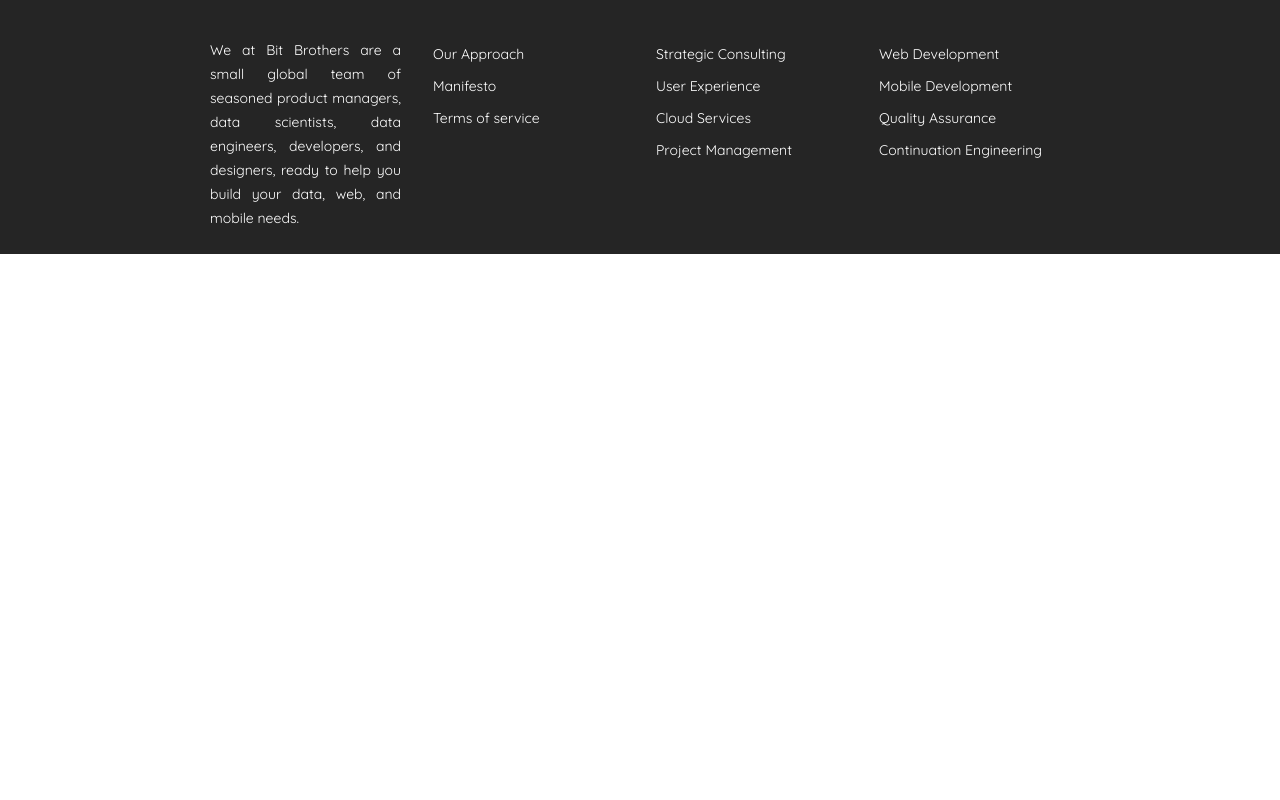
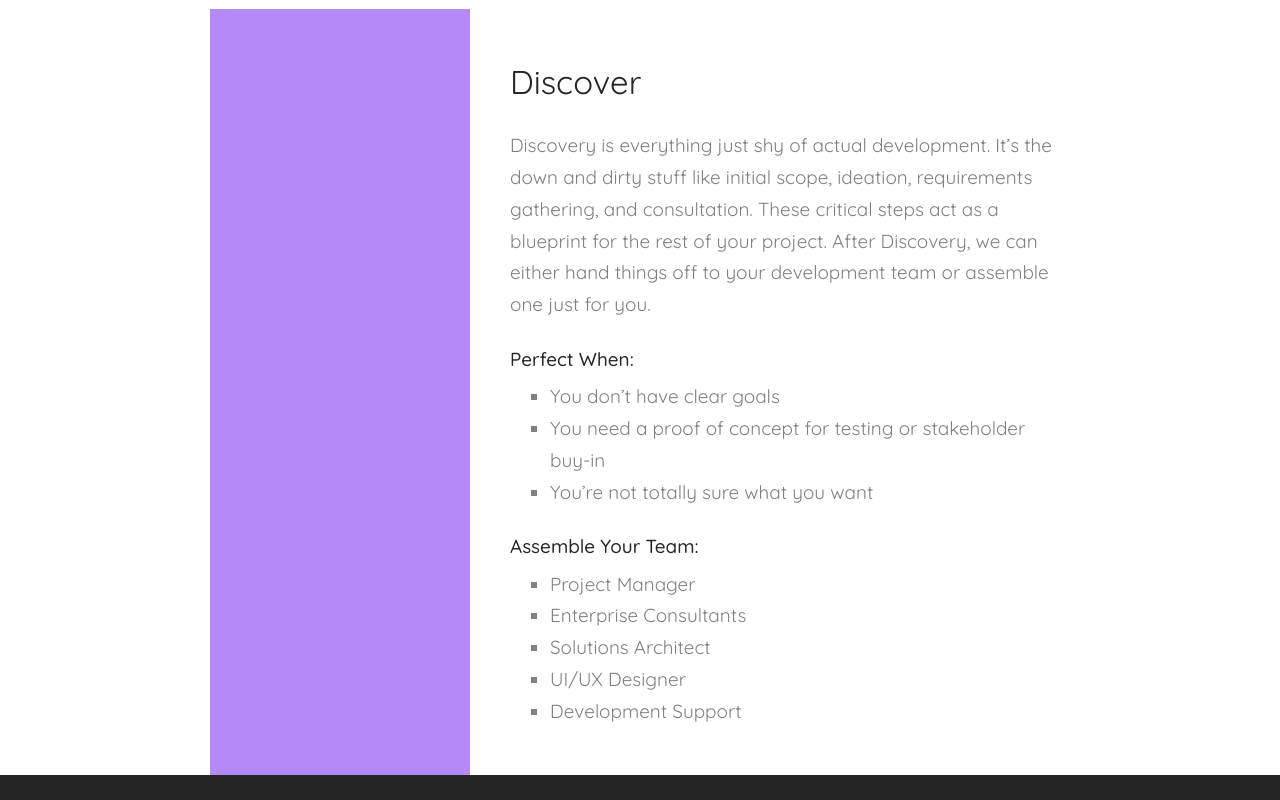
Before and after one commit to AnandPawanipagar/bitbrothers-clone, a Next.js app: page /approch in a window 1280 px wide. Shown: the part 400-1200 px from the top of the page. Before the commit the page ends 800 px from the top, so only its background shows below. Built offline with nearby package versions, Linux system fonts and the light colour scheme.

Commit message:
discover component is created now we need to repeat it for others

```diff
--- a/src/components/Approach/Discover.js
+++ b/src/components/Approach/Discover.js
@@ -1,10 +1,56 @@
 import React from "react";
 
 const Discover = () => {
+  const firstList = [
+    "You don’t have clear goals",
+    " You need a proof of concept for testing or stakeholder buy-in",
+    "You’re not totally sure what you want",
+  ];
+  const secondList = [
+    "Project Manager",
+    "Enterprise Consultants",
+    "Solutions Architect",
+    "UI/UX Designer",
+    "Development Support",
+  ];
+
   return (
-    <div className="grid overflow-hidden grid-cols-3 grid-rows-1 gap-8 w-auto ">
-      <div className=" col-start-auto col-span-1 bg-red-400"></div>
-      <div className=" col-span-2 bg-green-300">2</div>
+    <div className="grid overflow-hidden grid-cols-3 grid-rows-1 gap-10 w-auto ">
+      <div className=" col-start-auto col-span-1 bg-[#b689f8]"></div>
+      <div className=" col-span-2 mt-12 mb-12">
+        <div className="flex flex-col items-start ">
+          <div className="text-[2.35em] text-[#252525] font-[400]">
+            Discover
+          </div>
+          <p className="mt-6 mb-6 text-[1.35em] font-normal text-[#808080] leading-[1.68em] text-start text-justify">
+            Discovery is everything just shy of actual development. It’s the
+            down and dirty stuff like initial scope, ideation, requirements
+            gathering, and consultation. These critical steps act as a blueprint
+            for the rest of your project. After Discovery, we can either hand
+            things off to your development team or assemble one just for you.
+          </p>
+          <h4 className="text-[1.35em] font-[500] mb-2">Perfect When:</h4>
+          <ul className="ml-10">
+            {firstList.map((li) => {
+              return (
+                <li className="list-[square] text-[1.35em] font-normal text-[#808080] leading-[1.68em]">
+                  {li}
+                </li>
+              );
+            })}
+          </ul>
+          <h4 className="text-[1.35em] font-[500] mb-2 mt-6">Assemble Your Team:</h4>
+          <ul className="ml-10">
+            {secondList.map((li) => {
+              return (
+                <li className="list-[square] text-[1.35em] font-normal text-[#808080] leading-[1.68em]">
+                  {li}
+                </li>
+              );
+            })}
+          </ul>
+        </div>
+      </div>
     </div>
   );
 };
--- a/src/components/Approach/OurApproach.js
+++ b/src/components/Approach/OurApproach.js
@@ -2,7 +2,7 @@
 
 const OurApproach = () => {
   return (
-    <div className="flex flex-col items-center ">
+    <div className="flex flex-col items-center mb-[7.42em]">
       <div className="text-[3.14em] text-[#252525] font-[400]">
         Our Approach
       </div>
@@ -13,6 +13,7 @@
         customizable to fit your specific needs with an almost acrobatic-level
         of flexibility.
       </p>
+
     </div>
   );
 };
```
